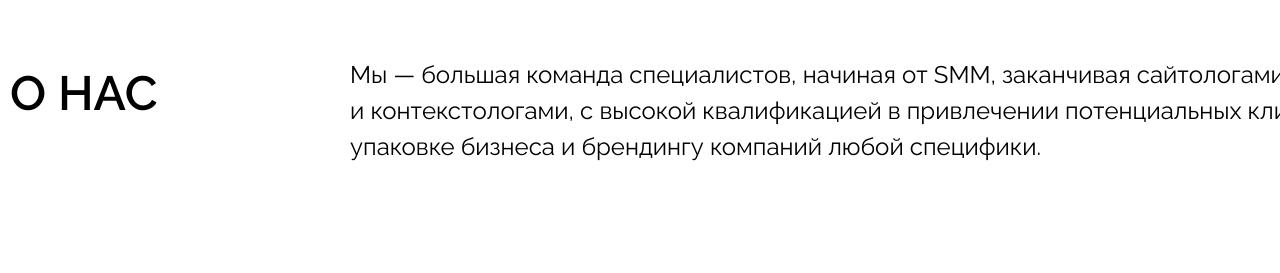
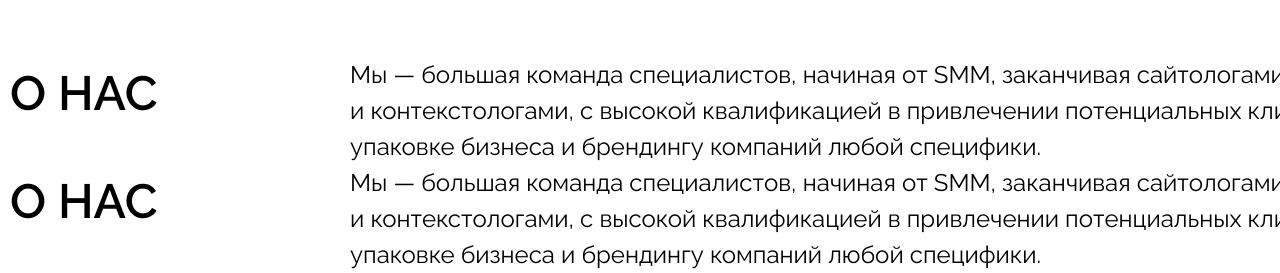
Before and after one commit to svetlanavinnikova/anaskuzzzz, a plain HTML site: page index.html in a window 1280 px wide. Shown: the part 822-1095 px from the top of the page. Before the commit the page ends 987 px from the top, so only its background shows below. Drawn offline with Linux system fonts and the light colour scheme.

Commit message:
8 commit

```diff
--- a/index.html
+++ b/index.html
@@ -39,7 +39,13 @@
             и&nbsp;контекстологами, с&nbsp;высокой квалификацией в&nbsp;привлечении потенциальных клиентов, упаковке бизнеса и&nbsp;брендингу компаний любой специфики.</p>
         </div>
     </section>
-
+    <section class="about">
+        <div class="container about__container">
+            <h2 class="title about__title">О НАС</h2>
+            <p class="text about__text">Мы — большая команда специалистов, начиная от&nbsp;SMM, заканчивая сайтологами
+            и&nbsp;контекстологами, с&nbsp;высокой квалификацией в&nbsp;привлечении потенциальных клиентов, упаковке бизнеса и&nbsp;брендингу компаний любой специфики.</p>
+        </div>
+    </section>
 
 
 
```
